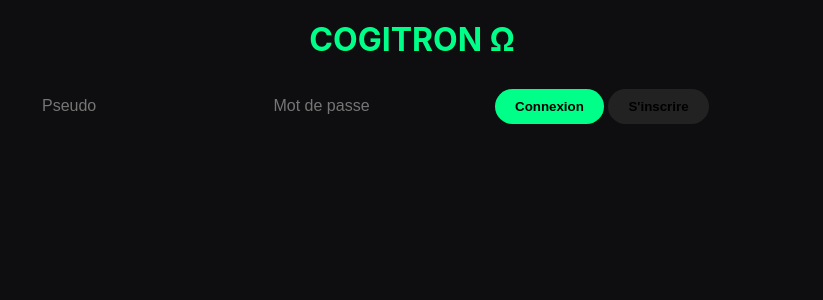
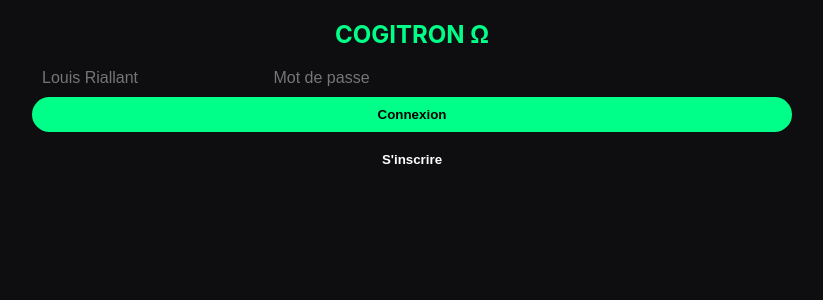
Before and after one commit to louisriallantt-a11y/cogitron, a Flask app: page / in a window 1280 px wide. Shown: the top 300 px of the page, without its empty margins (228-1051 px from the left). Run offline with Flask 3, Linux system fonts and the light colour scheme.

Commit message:
Update index.html

```diff
--- a/templates/index.html
+++ b/templates/index.html
@@ -2,41 +2,38 @@
 <html lang="fr">
 <head>
     <meta charset="UTF-8">
-    <meta name="viewport" content="width=device-width, initial-scale=1.0">
+    <meta name="viewport" content="width=device-width, initial-scale=1.0, maximum-scale=1.0, user-scalable=0">
     <title>Cogitron Ω</title>
     <link rel="stylesheet" href="/static/style.css">
 </head>
 <body>
     <div class="container">
-        <h1 style="text-align:center; color:#00ff88; margin-bottom:20px;">COGITRON Ω</h1>
+        <h2 style="text-align:center; color:var(--neon); margin-bottom:10px;">COGITRON Ω</h2>
 
         <div id="auth-section">
-            <input type="text" id="username" placeholder="Pseudo">
+            <input type="text" id="username" placeholder="Louis Riallant">
             <input type="password" id="password" placeholder="Mot de passe">
-            <button onclick="login()">Connexion</button>
-            <button onclick="register()" style="background:#222; margin-top:10px;">S'inscrire</button>
+            <button onclick="login()" style="width:100%">Connexion</button>
+            <button onclick="register()" style="width:100%; background:transparent; color:white; margin-top:10px;">S'inscrire</button>
         </div>
 
-        <div id="chat-section" class="hidden">
+        <div id="chat-section" class="hidden" style="display:flex; flex-direction:column; height:100%;">
             <div id="chat-box"></div>
-            <div id="status" style="color:#00ff88; font-size:12px; margin-bottom:5px; height:15px;"></div>
 
             <div class="input-area">
-                <input type="text" id="user-input" placeholder="Message...">
-                <button onclick="sendMessage()">Envoyer</button>
+                <input type="text" id="user-input" placeholder="Écrire à Cogitron...">
+                <button onclick="sendMessage()">➤</button>
             </div>
 
             <div id="admin-section" class="admin-panel hidden">
-                <h3>Panel Admin</h3>
-                <div id="user-list"></div>
+                <strong>🔧 Admin :</strong> <div id="user-list"></div>
             </div>
-            <br>
-            <button onclick="location.reload()" style="color:red; background:none; border:1px solid red;">Déconnexion</button>
+            <button onclick="location.reload()" style="background:none; color:grey; font-size:10px;">Quitter</button>
         </div>
     </div>
 
     <script>
-        // Envoi avec la touche Entrée
+        // Detection Touche Entrée
         document.getElementById('user-input').addEventListener('keypress', (e) => {
             if (e.key === 'Enter') sendMessage();
         });
@@ -57,57 +54,58 @@
                     document.getElementById('admin-section').classList.remove('hidden');
                     loadAdmin();
                 }
-            } else alert("Erreur de connexion");
+            } else alert("Erreur d'accès.");
         }
 
         async function register() {
             const u = document.getElementById('username').value;
             const p = document.getElementById('password').value;
-            await fetch('/register', {
+            const res = await fetch('/register', {
                 method: 'POST',
                 headers: {'Content-Type': 'application/json'},
                 body: JSON.stringify({username: u, password: p})
             });
-            alert("Compte créé !");
+            if(res.ok) alert("Compte prêt ! Connecte-toi.");
         }
 
         async function sendMessage() {
             const input = document.getElementById('user-input');
             const box = document.getElementById('chat-box');
-            const status = document.getElementById('status');
             if(!input.value) return;
 
-            const text = input.value;
-            box.innerHTML += `<div class="message user-msg">${text}</div>`;
+            const val = input.value;
+            box.innerHTML += `<div class="message user-msg">${val}</div>`;
             input.value = "";
-            status.innerText = "Cogitron réfléchit...";
             box.scrollTop = box.scrollHeight;
 
             const res = await fetch('/chat', {
                 method: 'POST',
                 headers: {'Content-Type': 'application/json'},
-                body: JSON.stringify({message: text})
+                body: JSON.stringify({message: val})
             });
             const data = await res.json();
-            status.innerText = "";
 
-            const msgDiv = document.createElement('div');
-            msgDiv.className = "message ia-msg";
-            box.appendChild(msgDiv);
-
+            // Effet Machine à écrire
+            const iaDiv = document.createElement('div');
+            iaDiv.className = "message ia-msg";
+            box.appendChild(iaDiv);
             let i = 0;
-            const interval = setInterval(() => {
-                msgDiv.innerHTML += data.reponse.charAt(i);
-                i++;
-                box.scrollTop = box.scrollHeight;
-                if (i >= data.reponse.length) clearInterval(interval);
-            }, 20);
+            const speed = 15;
+            function type() {
+                if(i < data.reponse.length) {
+                    iaDiv.innerHTML += data.reponse.charAt(i);
+                    i++;
+                    box.scrollTop = box.scrollHeight;
+                    setTimeout(type, speed);
+                }
+            }
+            type();
         }
 
         async function loadAdmin() {
             const res = await fetch('/admin_data');
             const data = await res.json();
-            document.getElementById('user-list').innerHTML = data.users.map(u => `<div>• ${u.username} (ID: ${u.id})</div>`).join('');
+            document.getElementById('user-list').innerHTML = data.users.map(u => `<div>• ${u.username}</div>`).join('');
         }
     </script>
 </body>
```
